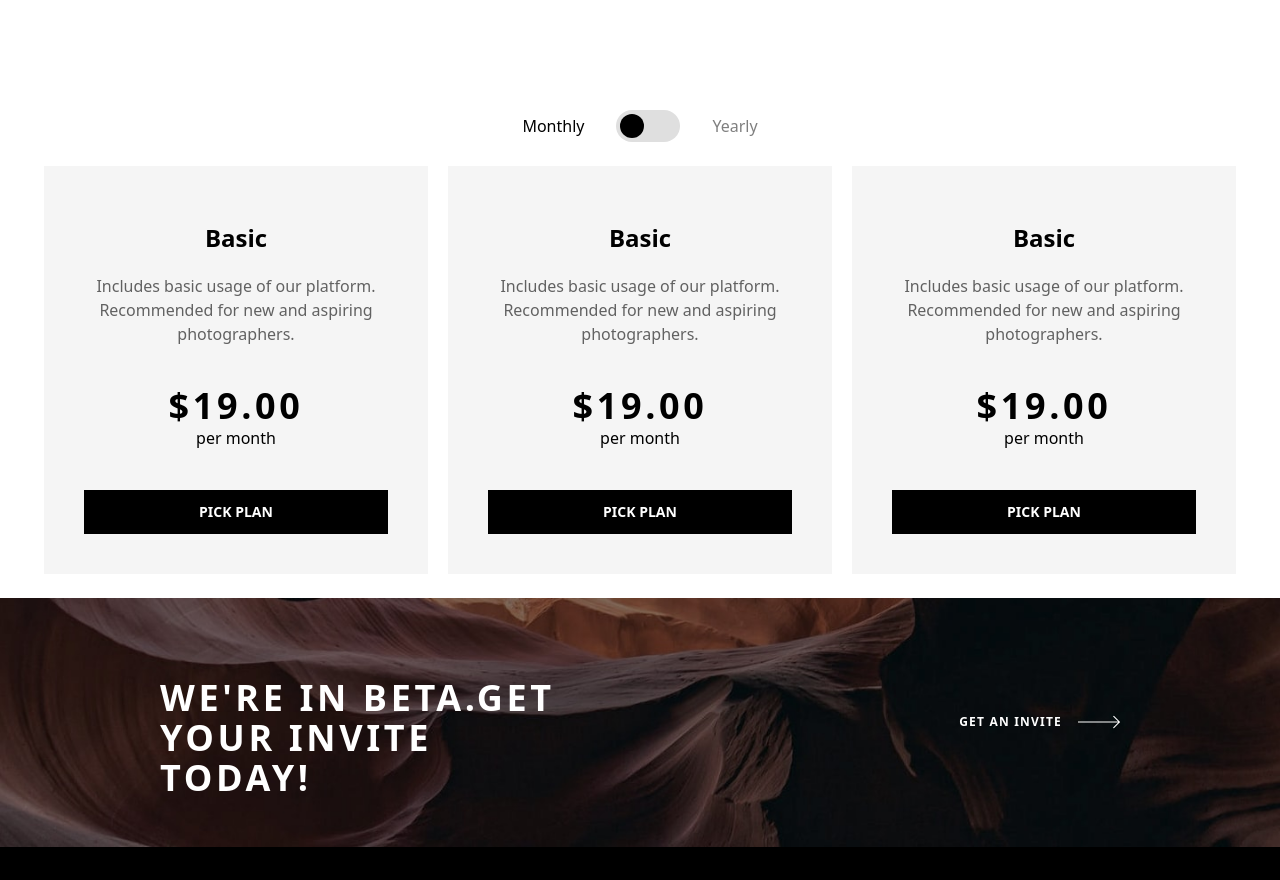
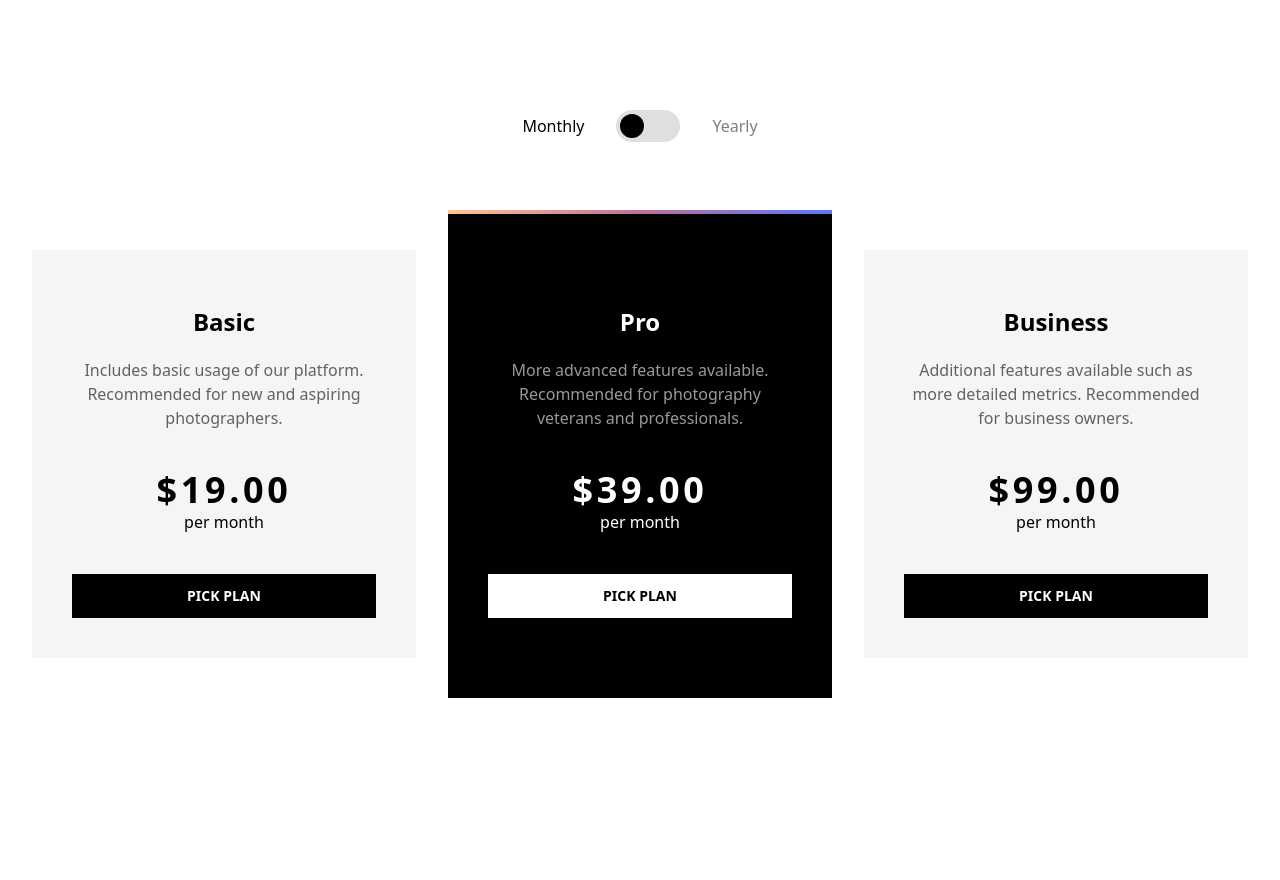
Before and after one commit to Georginio-prod/Photosnap, a Vue app: page /PricingView in a window 1280 px wide. Shown: the part 539-1419 px from the top of the page. Built offline with nearby package versions, Linux system fonts and the light colour scheme.

Commit message:
style: add the card of price

```diff
--- a/src/components/priView.vue
+++ b/src/components/priView.vue
@@ -22,7 +22,7 @@
     </div>
 
 
-    <div class="flex flex-col items-center justify-center top-0 mt-28 px-40">
+    <div class="flex flex-col items-center justify-center top-0 mt-28 px-40 gap-11 mb-40">
         <div class="flex items-center gap-8">
             <span :class="{ 'opacity-50': isYearly }">
                 Monthly
@@ -42,7 +42,7 @@
             </span>
         </div>
 
-        <div class="flex items-center justify-between gap-5">
+        <div class="flex items-center justify-between gap-8">
             <div class=" flex flex-col text-center justify-center items-center px-10 my-6 pb-10 pt-14 w-96 bg-back2">
                 <h1 class="font-bold text-2xl pb-5">
                     Basic
@@ -68,20 +68,46 @@
 
             </div>
 
+            <div
+                class="relative flex flex-col text-center justify-center items-center px-10 my-6 pb-10 pt-24 w-96 bg-black text-white">
+                <div class="absolute top-0 left-0 w-full h-1 bg-gradient-to-r from-linear via-linear1 to-linear2">
+                </div>
+                <h1 class="font-bold text-2xl pb-5">
+                    Pro
+                </h1>
+                <h2 class="opacity-60 text-base pb-10">
+                    More advanced features available. Recommended for photography veterans and professionals.
+                </h2>
+                <div class="flex flex-col group w-full pb-10">
+                    <h1>
+                        <p class="text-4xl font-bold tracking-widest group-hover:hidden" id="price-month">$39.00</p>
+                        <span class="font-normal text-base group-hover:hidden">per month</span>
+
+                        <p id="survol" class="hidden text-4xl font-bold tracking-widest group-hover:block"> $390.00 </p>
+                        <span class="hidden font-normal text-base group-hover:block">per year</span>
+                    </h1>
+
+                    <button class="text-sm font-bold text-black bg-white py-3 hover:text-black hover:bg-hover mt-10">
+                        PICK PLAN
+                    </button>
+                </div>
+            </div>
+
+
             <div class=" flex flex-col text-center justify-center items-center px-10 my-6 pb-10 pt-14 w-96 bg-back2">
                 <h1 class="font-bold text-2xl pb-5">
-                    Basic
+                    Business
                 </h1>
                 <h2 class="opacity-60 text-base pb-10">
-                    Includes basic usage of our platform. Recommended for new and aspiring photographers.
+                    Additional features available such as more detailed metrics. Recommended for business owners.
 
                 </h2>
                 <div class="flex flex-col group w-full">
                     <h1>
-                        <p class="text-4xl font-bold tracking-widest group-hover:hidden" id="price-month">$19.00</p>
+                        <p class="text-4xl font-bold tracking-widest group-hover:hidden" id="price-month">$99.00</p>
                         <span class="font-normal text-base group-hover:hidden">per month</span>
 
-                        <p id="survol" class="hidden text-4xl font-bold tracking-widest group-hover:block">$190.00</p>
+                        <p id="survol" class="hidden text-4xl font-bold tracking-widest group-hover:block">$990.00 </p>
                         <span class="hidden font-normal text-base group-hover:block">per year</span>
                     </h1>
 
@@ -90,30 +116,6 @@
                     </button>
                 </div>
 
-
-            </div>
-
-            <div class=" flex flex-col text-center justify-center items-center px-10 my-6 pb-10 pt-14 w-96 bg-back2">
-                <h1 class="font-bold text-2xl pb-5">
-                    Basic
-                </h1>
-                <h2 class="opacity-60 text-base pb-10">
-                    Includes basic usage of our platform. Recommended for new and aspiring photographers.
-
-                </h2>
-                <div class="flex flex-col group w-full">
-                    <h1>
-                        <p class="text-4xl font-bold tracking-widest group-hover:hidden" id="price-month">$19.00</p>
-                        <span class="font-normal text-base group-hover:hidden">per month</span>
-
-                        <p id="survol" class="hidden text-4xl font-bold tracking-widest group-hover:block">$190.00</p>
-                        <span class="hidden font-normal text-base group-hover:block">per year</span>
-                    </h1>
-
-                    <button class="text-sm font-bold text-white bg-black py-3 hover:text-black hover:bg-hover mt-10">
-                        PICK PLAN
-                    </button>
-                </div>
 
 
             </div>
--- a/tailwind.config.js
+++ b/tailwind.config.js
@@ -11,7 +11,10 @@ export default {
         hoverbac:"#DFDFDF",
         back: "#DFDFDF",
         back2: "#F5F5F5",
-        hover:"#DFDFDF"
+        hover:"#DFDFDF",
+        linear:"#FFC593",
+        linear1:"#BC7198",
+        linear2:"#5A77FF"
       }
     },
   },
```
